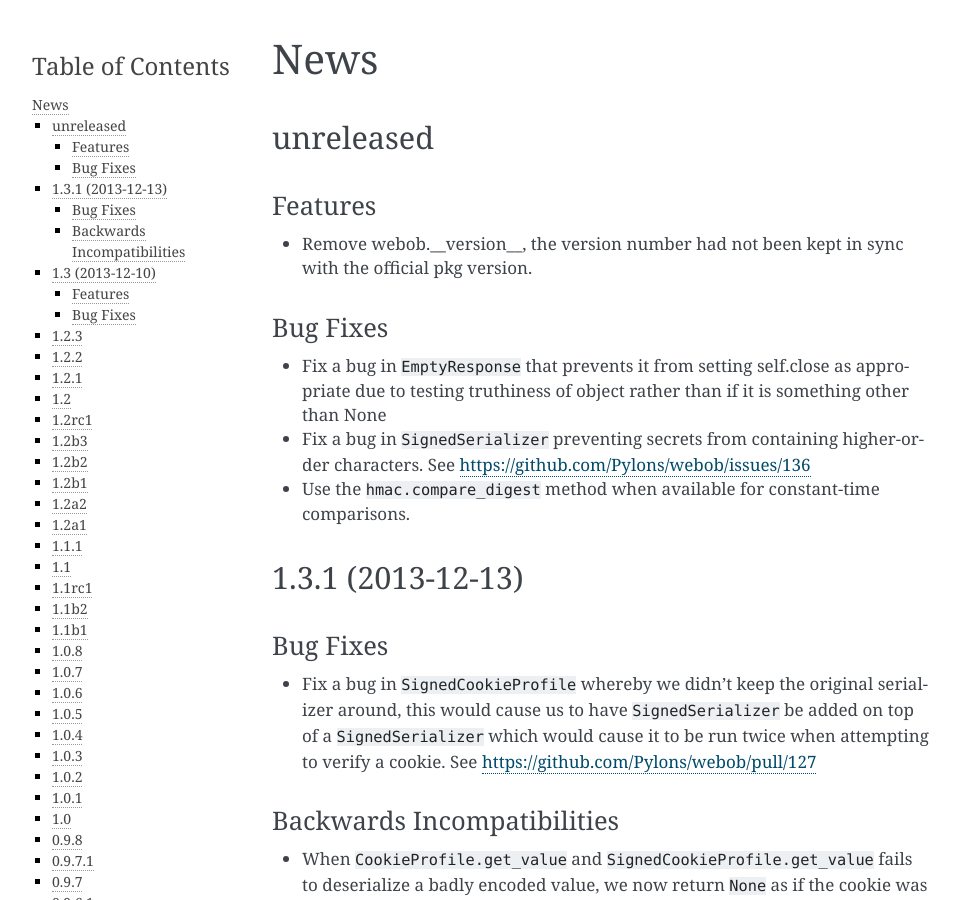
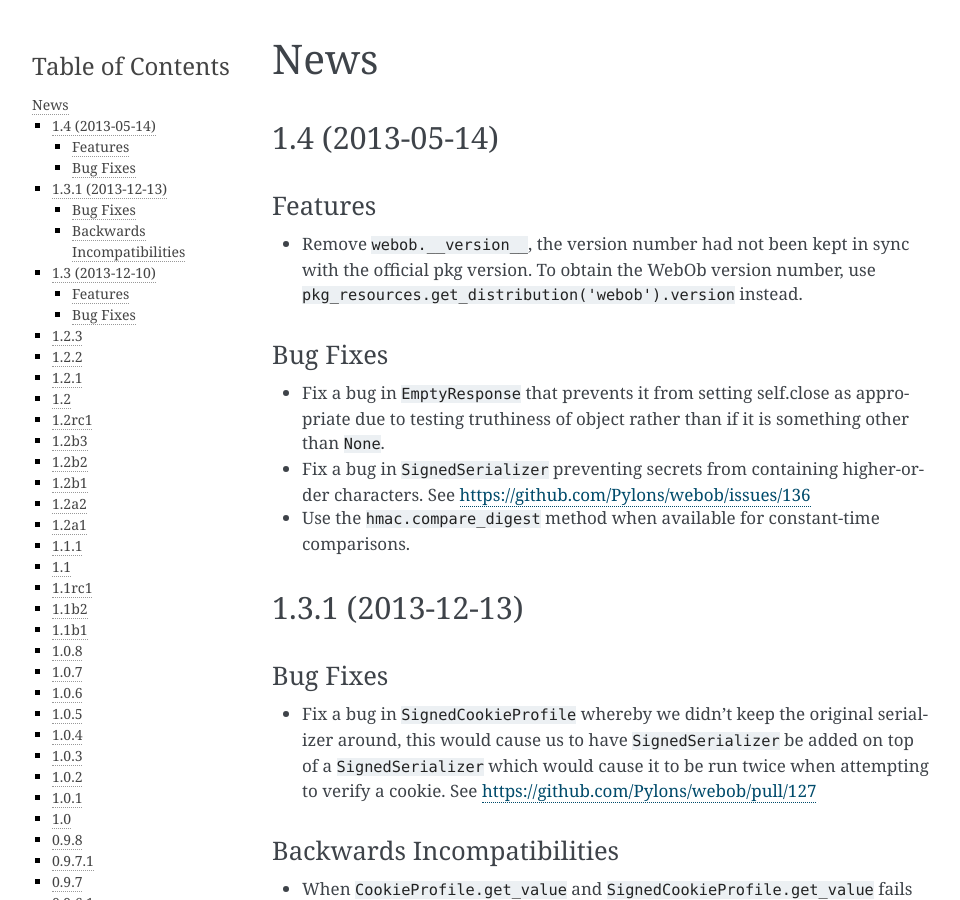
Before and after one commit to Pylons/webob, a Sphinx documentation site: the page built from docs/news.txt, in a window 1280 px wide and 900 px high. Shown: the whole window, without its empty margins (148-1108 px from the left). Built offline with Sphinx 7.4.7, drawn with Linux system fonts in a browser that asks for light colours.

Commit message:
prep for 1.4

```diff
--- a/docs/news.txt
+++ b/docs/news.txt
@@ -1,21 +1,22 @@
 News
 ====
 
-unreleased
-----------
+1.4 (2013-05-14)
+----------------
 
 Features
 ~~~~~~~~
 
-- Remove webob.__version__, the version number had not been kept in sync with
-  the official pkg version.
+- Remove ``webob.__version__``, the version number had not been kept in sync
+  with the official pkg version.  To obtain the WebOb version number, use
+  ``pkg_resources.get_distribution('webob').version`` instead.
 
 Bug Fixes
 ~~~~~~~~~
 
 - Fix a bug in ``EmptyResponse`` that prevents it from setting self.close as
   appropriate due to testing truthiness of object rather than if it is
-  something other than None
+  something other than ``None``.
 
 - Fix a bug in ``SignedSerializer`` preventing secrets from containing
   higher-order characters. See https://github.com/Pylons/webob/issues/136
--- a/setup.py
+++ b/setup.py
@@ -1,6 +1,6 @@
 from setuptools import setup
 
-version = '1.3.1'
+version = '1.4'
 
 testing_extras = ['nose', 'coverage']
 
@@ -41,7 +41,6 @@
         "Programming Language :: Python :: 3.2",
         "Programming Language :: Python :: 3.3",
         "Programming Language :: Python :: 3.4",
-        "Programming Language :: Python :: 3.4",
         "Programming Language :: Python :: Implementation :: CPython",
         "Programming Language :: Python :: Implementation :: PyPy",
     ],
```
Also changed, not shown: 2 other files.
